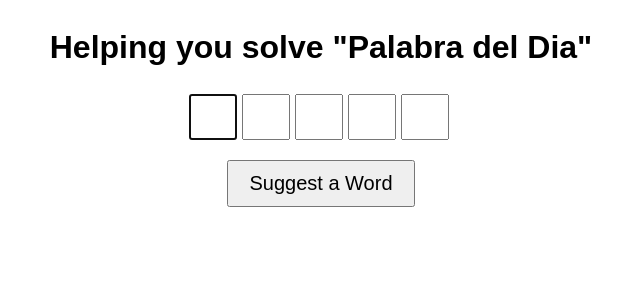
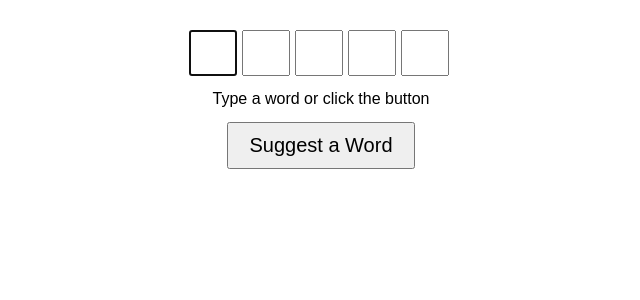
Before and after one commit to dmitry-ulyanichev/godmodetoday, a Django app: page /palabradeldia/ in a window 1280 px wide. Shown: the part 58-358 px from the top of the page, without its empty margins (319-959 px from the left). Run offline with Django 5.2, Linux system fonts and the light colour scheme.

Commit message:
onscreen instructions added

```diff
--- a/godmodetoday/settings.py
+++ b/godmodetoday/settings.py
@@ -39,7 +39,7 @@ INSTALLED_APPS = [
     'django.contrib.contenttypes',
     'django.contrib.sessions',
     'django.contrib.messages',
-    'django.contrib.staticfiles',
+    'django.contrib.staticfiles'
 ]
 
 MIDDLEWARE = [
--- a/godmodetoday/urls.py
+++ b/godmodetoday/urls.py
@@ -16,10 +16,12 @@ Including another URLconf
 """
 from django.contrib import admin
 from django.urls import include, path
+from django.views.i18n import JavaScriptCatalog
 
 urlpatterns = [
     path("admin/", admin.site.urls),
     path("", include("website.urls")),
     path('palabradeldia/', include(('palabradeldia.urls', 'palabradeldia'), namespace='palabradeldia')),
     path('i18n/', include('django.conf.urls.i18n')),
+    path('jsi18n/', JavaScriptCatalog.as_view(), name='javascript-catalog')
 ]
--- a/palabradeldia/static/palabradeldia/script.js
+++ b/palabradeldia/static/palabradeldia/script.js
@@ -1,7 +1,8 @@
 let letterFrequency = ['E', 'A', 'O', 'S', 'N', 'R', 'I', 'L', 'D', 'U', 'T', 'C', 'M', 'P', 'B', 'H', 'Q', 'Y', 'V', 'G', 'F', 'J', 'Z', 'Ñ', 'X', 'K', 'W'];
 let tries = 0;
 let newRowUnhidden = false;
-const wordToGuess = "elfas";
+const instructionsTextFill = 'Click on letters to change colors';
+const instructionsTextColor = gettext("Click on letters to change colors");
 
 function suggestWord() {
     const rows = document.querySelectorAll('.row');
@@ -81,10 +82,6 @@ function suggestWord() {
         const randomWord = getRandomWord(prioritizedWords);
         fillRowWithWord(nextIncompleteRow, randomWord);
         focusFirstCellOfTopIncompleteRow();
-        // console.log("Valid words: " + JSON.stringify(validWords));
-        if (validWords.includes(wordToGuess)) {
-          console.log(wordToGuess + " is present.")
-        }
 
         // Update the words variable with the validWords variable
         words = validWords;
@@ -180,10 +177,16 @@ function moveFocusToNextCell(event) {
   } else {
     const row = currentCell.parentElement;
     if (isRowFilled(row)) {
-      console.log("We have filled the row.")
+      console.log("We have filled the row.");
       row.querySelectorAll('.cell').forEach((cell) => {
         cell.classList.add('filled'); // Add the 'filled' class to the cell
       });
+
+      // Update the instructions text
+      const messageText = document.getElementById('color').textContent;
+      const instructionsElement = row.nextElementSibling;
+      instructionsElement.textContent = '';
+      animateText(instructionsElement, messageText);
     }
   }
 }
@@ -192,7 +195,14 @@ function unhideNextRow() {
   const rows = document.querySelectorAll('.row');
   for (const row of rows) {
     if (row.classList.contains('hidden')) {
+      // Show instructions for the unhidden row
+      const messageText = document.getElementById('type').textContent;
+      const instructionsElement = row.nextElementSibling;
+      instructionsElement.classList.remove('hidden');
+      animateText(instructionsElement, messageText);
+
       row.classList.remove('hidden');
+      row.classList.add('visible');
 
       // Set focus on the first cell of the revealed row
       const firstCell = row.querySelector('.cell:not([disabled])');
@@ -218,12 +228,16 @@ document.addEventListener('DOMContentLoaded', () => {
   });
 
   // Set focus on the first cell of the first row when the page is loaded
-  setTimeout(() => {
-    const firstCell = document.querySelector('.row:not(.hidden) .cell:not([disabled])');
+  const firstCell = document.querySelector('.row:not(.hidden) .cell:not([disabled])');
     if (firstCell) {
       firstCell.focus();
     }
-  }, 10);
+
+  // Animate the instructions text
+  const messageText = document.getElementById('type').textContent;
+  const instructionsElement = document.querySelector('.instructions');
+  instructionsElement.classList.remove('hidden');
+  animateText(instructionsElement, messageText);
 
 });
 
@@ -252,6 +266,8 @@ function cycleCellColor(event) {
     // Check if all cells in the row are colored and a new row has not been unhidden yet
     if (isRowColored(row) && !newRowUnhidden) {
       row.dataset.processed = true;
+      // Remove instructions from the previous row
+      row.nextElementSibling.classList.add('hidden');
       unhideNextRow();
       newRowUnhidden = true;
     }
@@ -338,3 +354,11 @@ function showNextRow() {
     }
   }
 }
+
+function animateText(element, text, index = 0, delay = 50) {
+  if (index < text.length) {
+    element.textContent += text.charAt(index);
+    index++;
+    setTimeout(() => animateText(element, text, index, delay), delay);
+  }
+}
--- a/palabradeldia/static/palabradeldia/styles.css
+++ b/palabradeldia/static/palabradeldia/styles.css
@@ -1,11 +1,24 @@
 body {
     text-align: center;
+}
+
+#game {
+    margin-top: 30px;
+}
+
+.hidden-text {
+    opacity: 0;
 }
 
 .row {
     display: flex;
     justify-content: center;
     margin-bottom: 10px;
+    opacity: 0;
+}
+
+.row.visible {
+    opacity: 1;
 }
 
 .hidden {
--- a/palabradeldia/templates/palabradeldia/index.html
+++ b/palabradeldia/templates/palabradeldia/index.html
@@ -11,18 +11,21 @@
     <script src="{% static 'palabradeldia/script.js' %}"></script>
 {% endblock %}
 {% block content %}
-    <h1>{% translate "Helping you solve \"Palabra del Dia\"" %}</h1>
+    <div id="messages" class="hidden-text">
+        <span id="type" class="hidden">{% translate "Type a word or click the button" %}</span>
+        <span id="color" class="hidden">{% translate "Click on letters to change colors" %}</span>
+    </div>
     <div id="game">
         <div id="rows">
             {% for i in "123456" %}
-            <div class="row{% if forloop.counter|add:'-1' > 0 %} hidden{% endif %}" id="row{{ i }}">
+            <div class="row{% if forloop.counter|add:'-1' > 0 %} hidden{% endif %}{% if forloop.counter|add:'-1' == 0 %} visible{% endif %}" id="row{{ i }}">
                 {% for j in "12345" %}
                 <input type="text" class="cell" id="cell{{ i }}{{ j }}" maxlength="1">
                 {% endfor %}
             </div>
+            <div class="instructions{% if forloop.counter|add:'-1' > 0 %} hidden{% endif %}"></div>
             {% endfor %}
         </div>
-        <div id="more">{% translate "" %}</div>
         <button id="suggestButton" onclick="suggestWord()">{% translate "Suggest a Word" %}</button>
     </div>
 {% endblock %}
--- a/website/templates/website/template.html
+++ b/website/templates/website/template.html
@@ -7,6 +7,7 @@
   <title>{% block title %}{% endblock %}</title>
   <link rel="stylesheet" type="text/css" href="{% static 'website/base.css' %}">
   <script src="{% static 'website/script.js' %}"></script>
+  <script src="{% url 'javascript-catalog' %}"></script>
   {% block extra_head %}{% endblock %}
 </head>
 <body>
```
Also changed, not shown: README.md, palabradeldia/locale/es/LC_MESSAGES/django.po.
